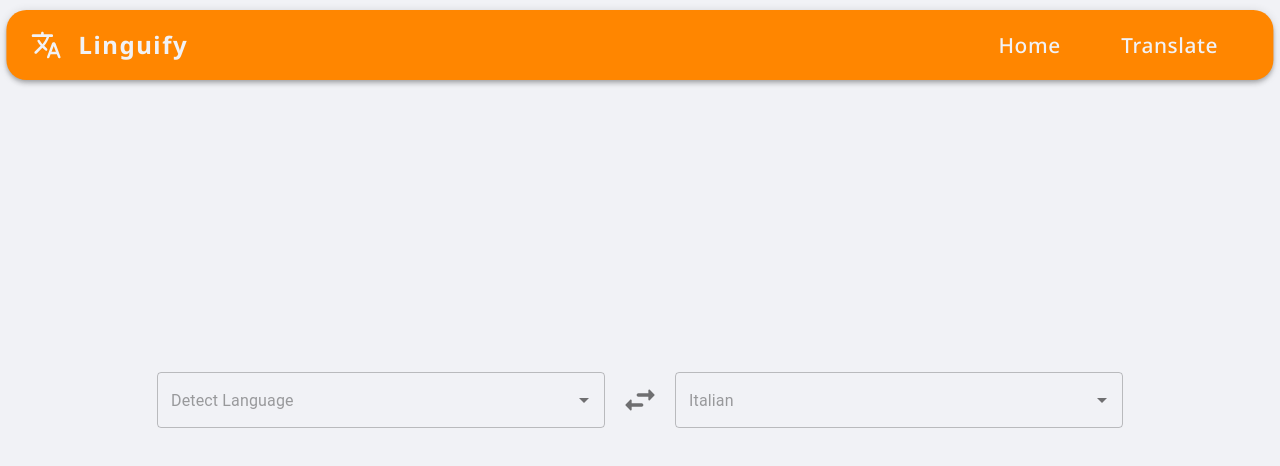
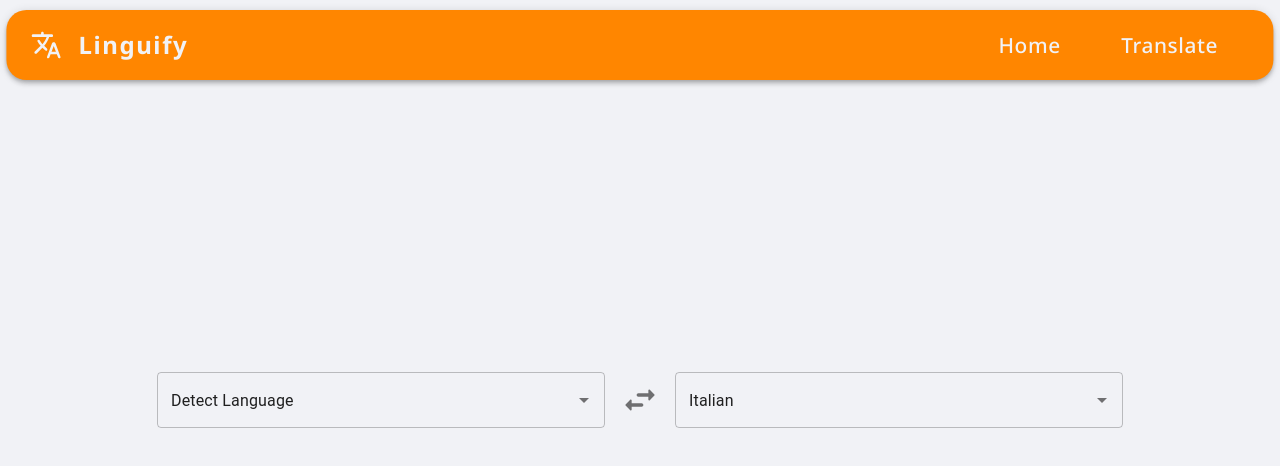
Before and after one commit to alessandrofoglia07/Linguify-FE, a React (Vite) app: page /translate in a window 1280 px wide. Shown: the top 466 px of the page. Built offline with nearby package versions, Linux system fonts and the light colour scheme; no server answers.

Commit message:
ChooseLang component finished

```diff
--- a/src/components/ChooseLang.tsx
+++ b/src/components/ChooseLang.tsx
@@ -1,4 +1,4 @@
-import React, { Dispatch, SetStateAction } from 'react';
+import React, { Dispatch, SetStateAction, useState, useEffect } from 'react';
 import { Autocomplete, TextField } from '@mui/material';
 import { Language } from '@/types';
 
@@ -10,9 +10,48 @@ interface IProps {
 }
 
 const ChooseLang: React.FC<IProps> = ({ num, lang, setLang, possibleLangs }: IProps) => {
+    const [langToChoose, setLangToChoose] = useState<Language[]>(possibleLangs);
+    const [input, setInput] = useState<string>(lang.name);
+
+    useEffect(() => {
+        if (possibleLangs !== langToChoose) setLangToChoose(possibleLangs);
+        if (num === 1) setLangToChoose([{ name: 'Detect Language', code: '/' }, ...possibleLangs]);
+    }, [possibleLangs]);
+
+    useEffect(() => {
+        if (lang.name !== input) setInput(lang.name);
+    }, [lang]);
+
+    const handleInputChange = (e: React.ChangeEvent<HTMLInputElement>): void => {
+        const value = e.target.value;
+
+        setInput(value);
+        setLangToChoose(possibleLangs.filter((lang: Language) => lang.name.toLowerCase().slice(0, value.length) === value.toLowerCase()));
+
+        const foundLang = langToChoose.find((lang: Language) => lang.name.toLowerCase() === value.toLowerCase());
+        if (foundLang) {
+            setLang(foundLang);
+            setInput(foundLang.name);
+        }
+    };
+
+    const handleAutocompleteChange = (e: React.ChangeEvent<object>, value: string | null): void => {
+        if (value) {
+            setLang(langToChoose.find((lang: Language) => lang.name.toLowerCase() === value.toLowerCase()) || possibleLangs[0]);
+            setInput(value);
+        }
+    };
+
     return (
         <div className='chooseLang'>
-            <Autocomplete className='setLangBtn' id={`langSelector${num}`} options={[]} readOnly renderInput={(params) => <TextField {...params} placeholder={lang.name} />} />
+            <Autocomplete
+                className='setLangBtn'
+                id={`langSelector${num}`}
+                options={langToChoose.map((lang: Language) => lang.name)}
+                onChange={handleAutocompleteChange}
+                value={input}
+                renderInput={(params) => <TextField {...params} onChange={handleInputChange} placeholder='Select a language' />}
+            />
         </div>
     );
 };
--- a/src/style/Navbar.scss
+++ b/src/style/Navbar.scss
@@ -26,6 +26,10 @@
 
         .linkToHomePage {
             text-decoration: none;
+            user-select: none;
+            -webkit-user-select: none;
+            -moz-user-select: none;
+            -ms-user-select: none;
 
             .logoText {
                 color: v.$color-secondary;
--- a/src/style/TranslatePage.scss
+++ b/src/style/TranslatePage.scss
@@ -50,6 +50,14 @@
 
                         * {
                             cursor: pointer;
+
+                            &:hover {
+                                background-color: initial;
+                            }
+
+                            .MuiTouchRipple-root {
+                                display: none;
+                            }
                         }
                     }
                 }
```
Also changed, not shown: .eslintrc.cjs.
